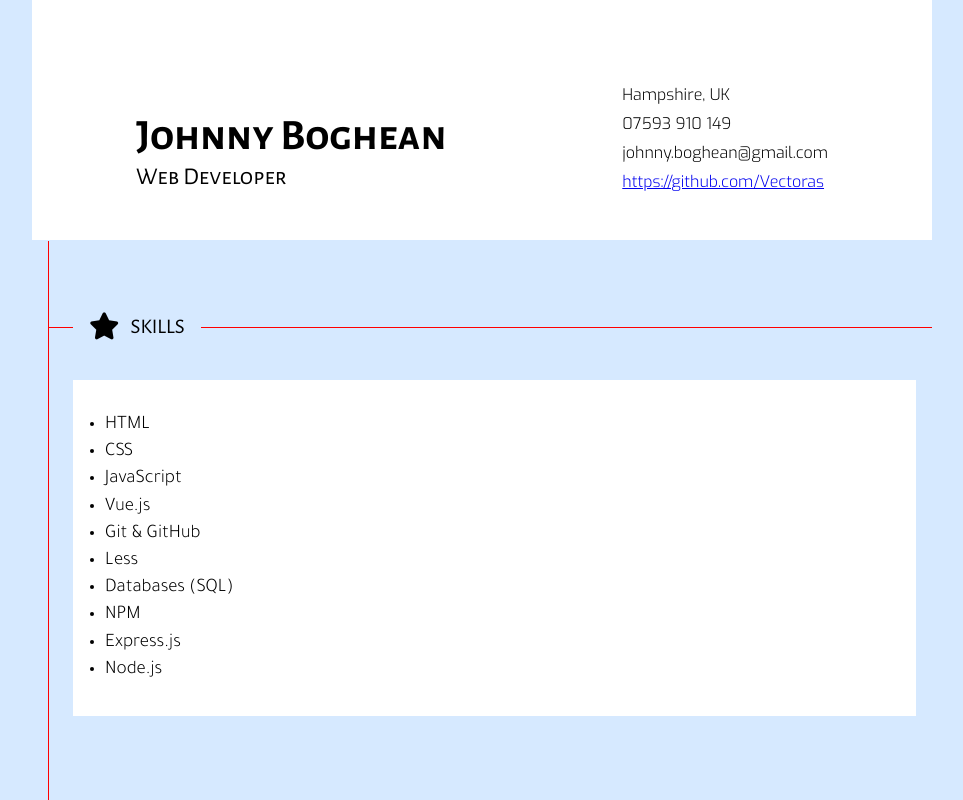
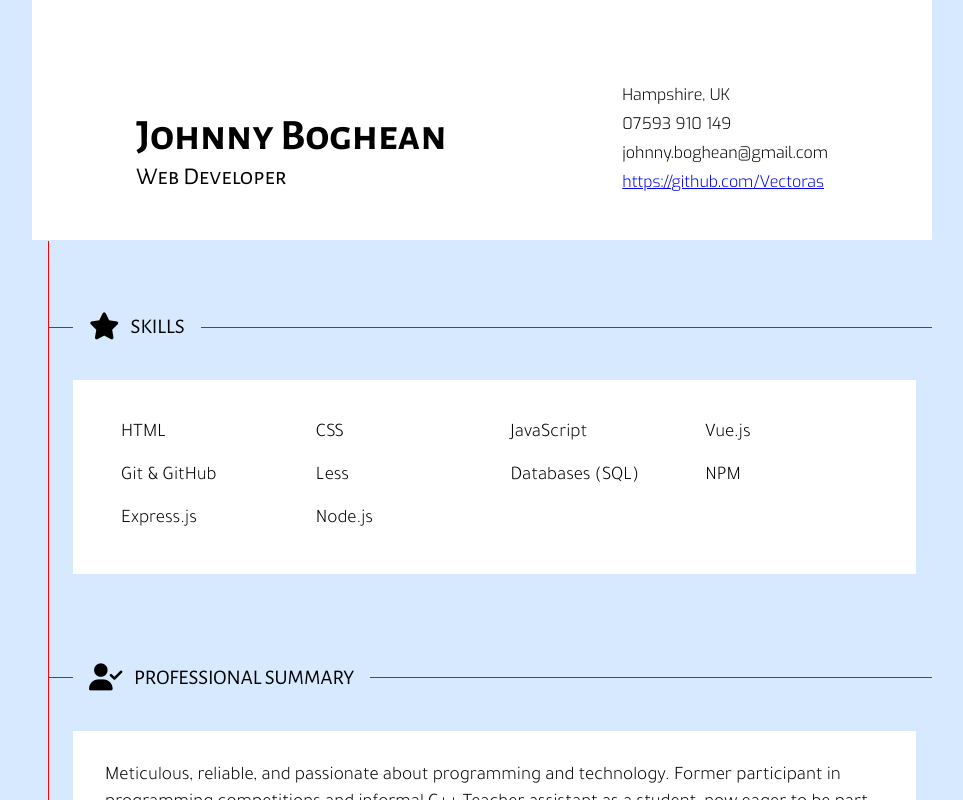
Before and after one commit to Vectoras/cv, a Vue app: page / in a window 1280 px wide. Shown: the top 800 px of the page, without its empty margins (158-1121 px from the left). Built offline with nearby package versions, Linux system fonts and the light colour scheme.

Commit message:
layout styling lls list columns

```diff
--- a/src/components/LowLevelListColumns.vue
+++ b/src/components/LowLevelListColumns.vue
@@ -1,5 +1,5 @@
 <template>
-  <article class="cv-low-level-section">
+  <article class="cv-low-level-section cv-ll-list-columns">
     <ul>
       <li v-for="(item, index) in list" :key="`${index}-${item}`">
         {{ item }}
@@ -27,4 +27,19 @@
   };
 </script>
 
-<style></style>
+<style lang="less">
+  @import '../less/style_config';
+
+  .cv-ll-list-columns {
+    ul {
+      list-style-type: none;
+      display: flex;
+      flex-flow: row wrap;
+
+      li {
+        width: 25%;
+        padding: 0.5rem 1rem;
+      }
+    }
+  }
+</style>
```
